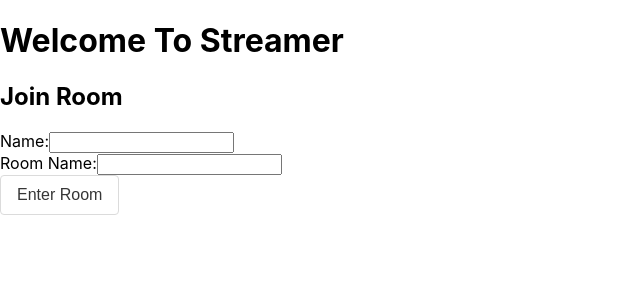
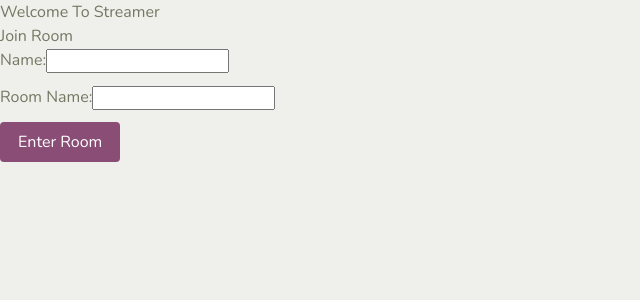
Before and after one commit to mcshakes/video_in_place, a React (Create React App) app in the folder client/: page /join in a window 1280 px wide. Shown: the top 300 px of the page, without its empty margins (0-640 px from the left). Built offline with nearby package versions, Linux system fonts and the light colour scheme.

Commit message:
Initial styles. I may just use the themes and styles of Bulma but not the actual organizational aspects, since I enjoy using Flexbox on it's own

```diff
--- a/client/src/App.css
+++ b/client/src/App.css
@@ -1,4 +1,4 @@
-.App {
+/* .App {
   text-align: center;
 }
 
@@ -35,4 +35,4 @@
   to {
     transform: rotate(360deg);
   }
-}
+} */
--- a/client/src/App.js
+++ b/client/src/App.js
@@ -3,7 +3,7 @@ import logo from './logo.svg';
 import VideoManager from './pages/VideoManager';
 import TwilioVideo from 'twilio-video';
 import axios from 'axios';
-import './App.sass';
+import './sass/MyStyles.scss';
 import { TwilioVideoProvider, TwilioVideoConsumer } from "./TwilioContext";
 
 class App extends React.Component {
--- a/client/src/App.sass
+++ /dev/null
@@ -1,2 +0,0 @@
-@import "bulma/sass/utilities/_all.sass"
-@import '../node_modules/bulma/sass/elements/button.sass'
--- a/client/src/components/Participant.js
+++ b/client/src/components/participant/Participant.js
@@ -52,10 +52,20 @@ const Participant = ({ participant }) => {
     }, [videoTracks]);
 
     return (
-        <div className="participant">
-            <h3>{participant.identity}</h3>
-            <video ref={videoRef} autoPlay={true} />
+        <div className="card participant">
+
+            <div className="card-image">
+                <video className="image is-500x500" ref={videoRef} autoPlay={true} />
+            </div>
             <audio ref={audioRef} autoPlay={true} muted={true} />
+            <div className="card-content">
+                <div className="media">
+
+                </div>
+                <div className="media-content">
+                    <h3 className="title is-4">{participant.identity}</h3>
+                </div>
+            </div>
         </div>
     );
 };
--- a/client/src/components/Room.js
+++ b/client/src/components/room/Room.js
@@ -1,6 +1,6 @@
 import React, { useState, useEffect } from 'react';
 import Video from 'twilio-video';
-import Participant from './Participant';
+import Participant from '../participant/Participant';
 
 
 const Room = ({ roomName, token }) => {
@@ -52,9 +52,13 @@ const Room = ({ roomName, token }) => {
     }, [roomName, token]);
 
     return (
-        < div className="room" >
+        < div className="room is-flex" >
+            <div className="room-info">
                 <h2>Room: {roomName}</h2>
                 <button>Leave Room</button>
+            </div>
+
+            <div className="participants">
                 <div className="local-participant">
                     {room ? (
                         <Participant
@@ -67,6 +71,7 @@ const Room = ({ roomName, token }) => {
                 </div>
                 <h3>Remote Participants</h3>
                 <div className="remote-participants">{remoteParticipants}</div>
+            </div>
         </div >
     );
 };
--- a/client/src/pages/RoomSetup.js
+++ b/client/src/pages/RoomSetup.js
@@ -10,7 +10,8 @@ const RoomSetup = ({
     return (
         <form onSubmit={handleSubmit}>
             <h2>Join Room</h2>
-            <div>
+            <div className="field">
+                <div className="control">
                     <label htmlFor="name">Name:</label>
                     <input
                         type="text"
@@ -20,8 +21,11 @@ const RoomSetup = ({
                         required
                     />
                 </div>
+            </div>
 
-            <div>
+
+            <div className="field">
+                <div className="control">
                     <label htmlFor="name">Room Name:</label>
                     <input
                         type="text"
@@ -31,8 +35,10 @@ const RoomSetup = ({
                         required
                     />
                 </div>
+            </div >
 
-            <button type="submit" className="button submit">Enter Room</button>
+
+            <button type="submit" className="button is-primary">Enter Room</button>
         </form>
     )
 }
--- a/client/src/pages/VideoManager.js
+++ b/client/src/pages/VideoManager.js
@@ -1,7 +1,7 @@
 import React, { useState, useCallback } from 'react';
 import TwilioVideo from 'twilio-video';
 import axios from 'axios';
-import Room from '../components/Room';
+import Room from '../components/room/Room';
 
 import RoomSetup from "./RoomSetup.js"
 
--- /dev/null
+++ b/client/src/sass/MyStyles.scss
@@ -0,0 +1,39 @@
+@charset "utf-8";
+// @import "../node_modules/bulma/bulma.sass";
+// @import "bulma/sass/utilities/_all.sass";
+
+// Import a Google Font
+@import url('https://fonts.googleapis.com/css?family=Nunito:400,700');
+
+// Set your brand colors
+$purple: #8A4D76;
+$pink: #FA7C91;
+$brown: #757763;
+$beige-light: #D0D1CD;
+$beige-lighter: #EFF0EB;
+
+// Update Bulma's global variables
+$family-sans-serif: "Nunito", sans-serif;
+$grey-dark: $brown;
+$grey-light: $beige-light;
+$primary: $purple;
+$link: $pink;
+$widescreen-enabled: false;
+$fullhd-enabled: false;
+
+// Update some of Bulma's component variables
+$body-background-color: $beige-lighter;
+$control-border-width: 2px;
+$input-border-color: transparent;
+$input-shadow: none;
+
+// Import only what you need from Bulma
+@import "../node_modules/bulma/sass/utilities/_all.sass";
+@import "../node_modules/bulma/sass/base/_all.sass";
+@import "../node_modules/bulma/sass/elements/button.sass";
+@import "../node_modules/bulma/sass/elements/container.sass";
+@import "../node_modules/bulma/sass/elements/title.sass";
+@import "../node_modules/bulma/sass/form/_all.sass";
+@import "../node_modules/bulma/sass/components/navbar.sass";
+@import "../node_modules/bulma/sass/layout/hero.sass";
+@import "../node_modules/bulma/sass/layout/section.sass";
```
Lines whose indentation alone changed are shown as unchanged.
